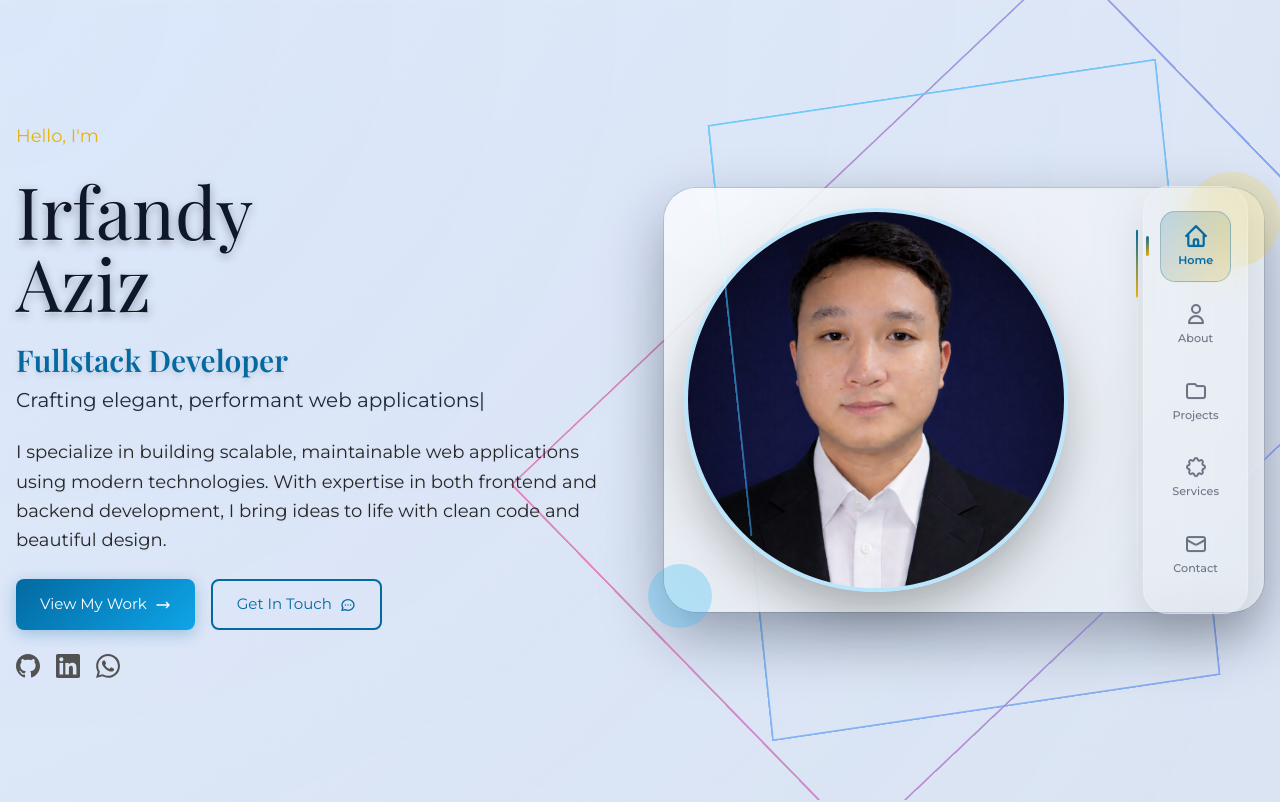
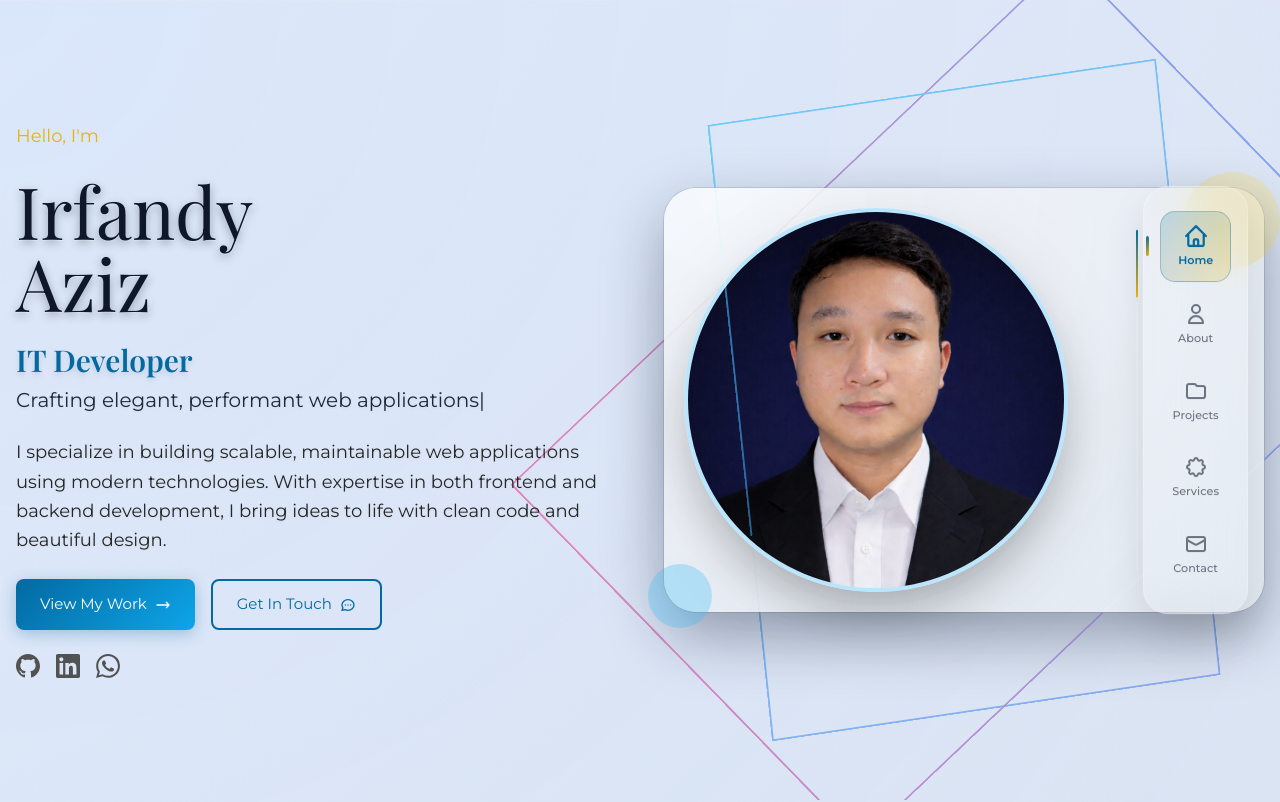
Before and after one commit to irfandyz/portfolio-vue, a Vue app: page / in a window 1280 px wide. Shown: the top 802 px of the page. Built offline with nearby package versions, Linux system fonts and the light colour scheme.

Commit message:
Update Hero component to change job title from 'Fullstack Developer' to 'IT Developer' for improved accuracy.

```diff
--- a/src/components/Hero.vue
+++ b/src/components/Hero.vue
@@ -141,7 +141,7 @@ onMounted(() => {
 
           <div class="role-container space-y-2">
             <h2 class="role text-2xl lg:text-3xl font-semibold text-primary-700 dark:text-primary-300 drop-shadow-md">
-              Fullstack Developer
+              IT Developer
             </h2>
             <div class="typing-animation text-xl text-slate-800 dark:text-slate-200 drop-shadow-sm">
               <span class="typing-text">Crafting elegant, performant web applications</span>
```
